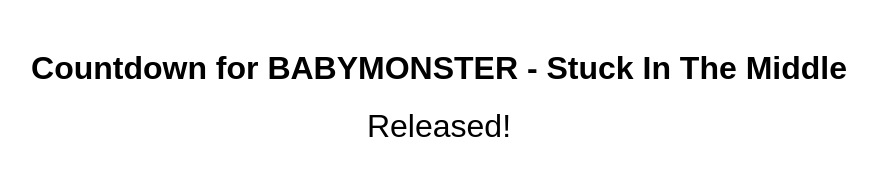
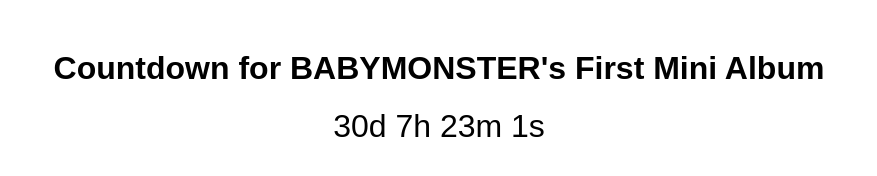
Before and after one commit to islekcaganmert/babymonster-debut-countdown, a plain HTML site: page index.html in a window 1280 px wide. Shown: the whole page, without its empty margins (201-1078 px from the left). Drawn offline with Linux system fonts and the light colour scheme.

Commit message:
Countdown set for First Mini Album

```diff
--- a/index.html
+++ b/index.html
@@ -3,7 +3,7 @@
 <head>
     <meta charset="UTF-8">
     <meta name="viewport" content="width=device-width, initial-scale=1.0">
-    <title>Countdown for BABYMONSTER - Stuck In The Middle</title>
+    <title>Countdown for BABYMONSTER's First Mini Album</title>
     <style>
         body {
             font-family: Arial, sans-serif;
@@ -18,11 +18,11 @@
 </head>
 <body>
 
-<h1>Countdown for BABYMONSTER - Stuck In The Middle</h1>
+<h1>Countdown for BABYMONSTER's First Mini Album</h1>
 <div id="countdown"></div>
 
 <script>
-    var countDownDate = new Date("January 31, 2024 15:00:00 UTC").getTime();
+    var countDownDate = new Date("February 31, 2024 15:00:00 UTC").getTime();
     var x = setInterval(function() {
         var now = new Date().getTime();
         var distance = countDownDate - now;
```
